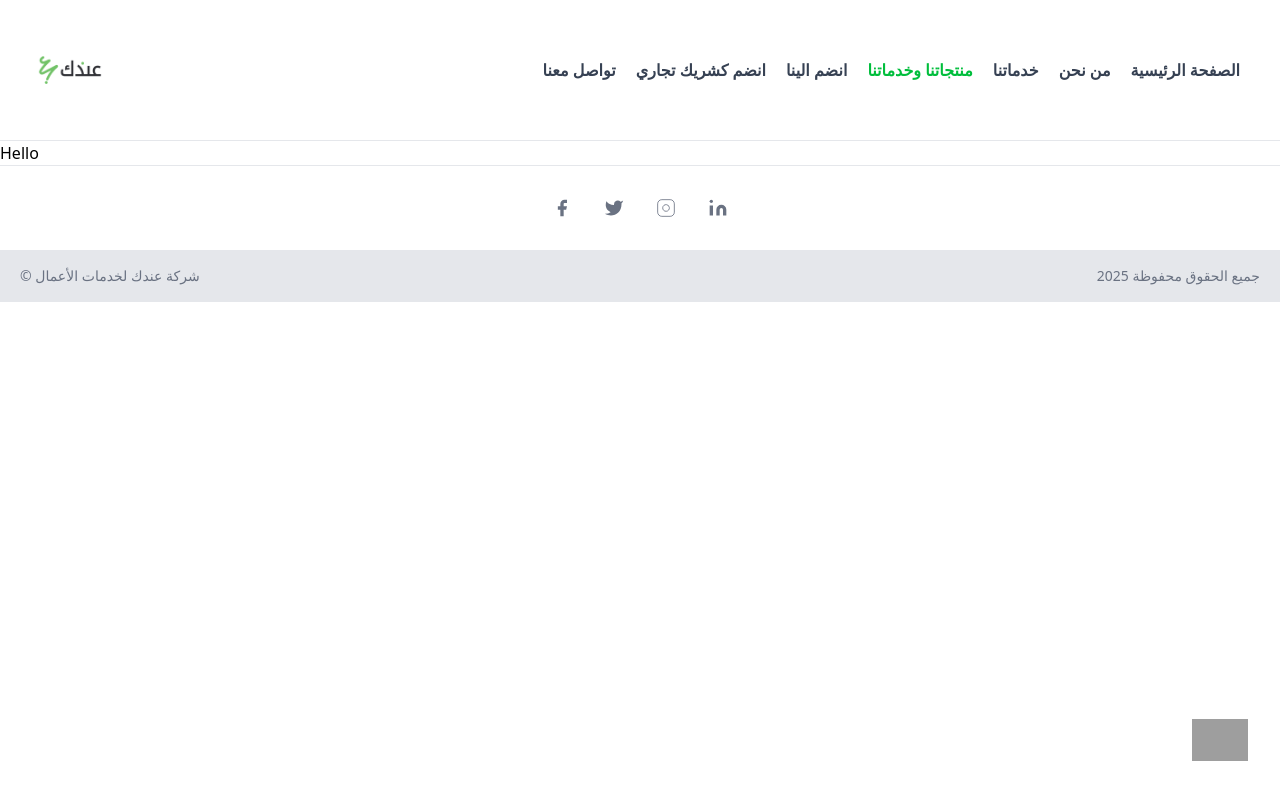
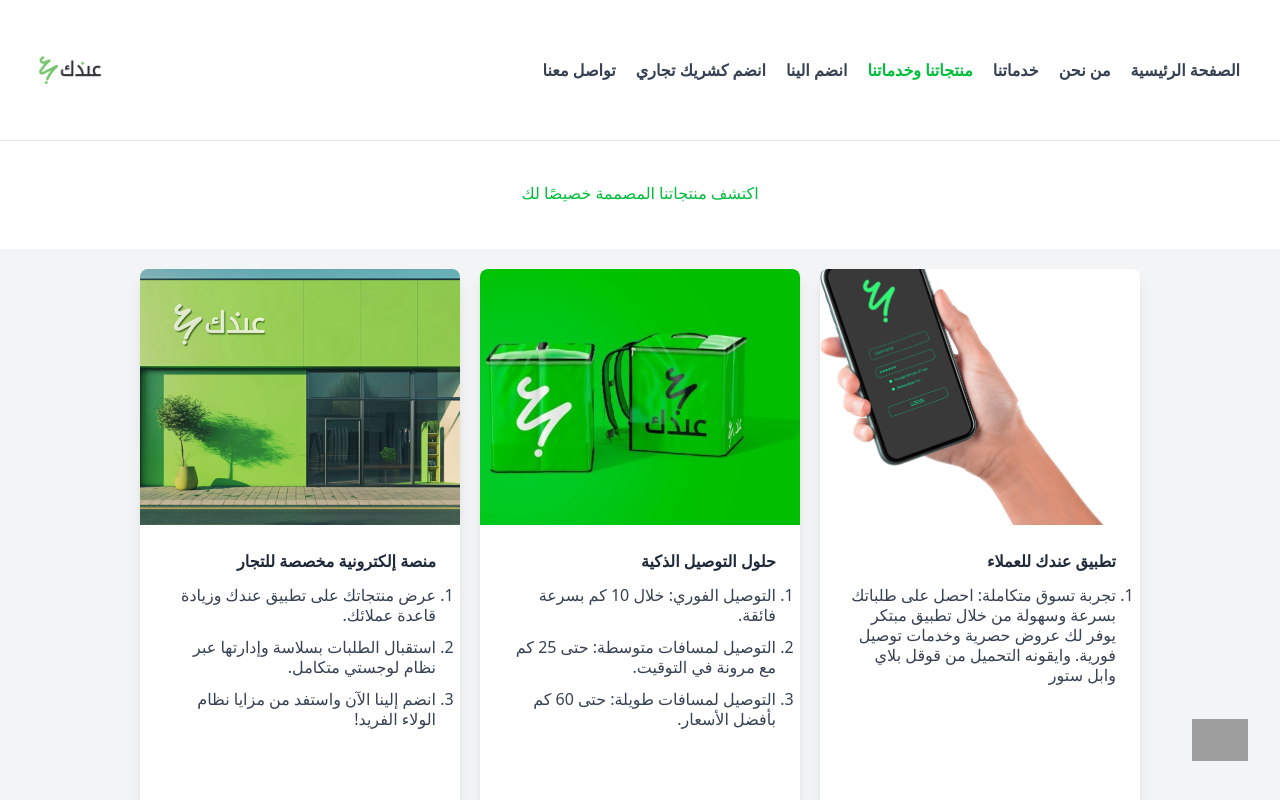
Before and after one commit to scob337/Endak-Landingpage, a React (Vite) app: page /products in a window 1280 px wide. Shown: the top 800 px of the page. Built offline with nearby package versions, Linux system fonts and the light colour scheme; grey boxes are pictures that could not be loaded.

Commit message:
Add Products Page

```diff
--- a/src/pages/Products/Product.jsx
+++ b/src/pages/Products/Product.jsx
@@ -1,8 +1,16 @@
+import MainTitle from "../../Components/SharedComponents/MainTitle"
+import CTAServices from "../Services/CTAServices"
+import ProductCard from "./ProductCard"
 
 const Products = () => {
   return (
-    <div>
-      Hello
+    <div dir="rtl" className="mb-5">
+      <div className="flex justify-center m-5">
+      <MainTitle> اكتشف منتجاتنا المصممة خصيصًا لك</MainTitle>
+      </div>
+
+      <ProductCard  />
+      <CTAServices> اطلب منتجك الآن وكن جزءًا من ثورة التوصيل!</CTAServices>
     </div>
   )
 }
--- /dev/null
+++ b/src/pages/Products/ProductCard.jsx
@@ -0,0 +1,40 @@
+import ProductData from "./ProductData";
+
+const ProductCard = () => {
+
+    return (
+      <div className="flex gap-5 flex-wrap justify-center items-center bg-gray-100 py-5
+      ">
+
+        {ProductData.map((product,idx) => (
+        <div
+        key={idx}
+        className="bg-white rounded-lg shadow-lg overflow-hidden max-w-lg h-[35rem] lg:w-1/4
+            md:w-1/3 sm:w-1/2 w-[90%]
+        ">
+        <img
+          src={product.IMG}
+          alt={product.title}
+          className="w-full h-64 object-cover"
+        />
+        <div className="p-6">
+          <h2 className="text-medium font-bold text-gray-800 mb-3">{product.title}</h2>
+          <div className="text-gray-700 leading-tight mb-4">
+                <ul className="flex flex-col gap-3" style={{ listStyleType: "number" }}>
+                    {product.Description.map((feature, index) => (
+                        <li key={index}>{feature}</li>
+                    ))}
+                </ul>
+          </div>
+
+        </div>
+      </div>
+        ))}
+
+
+
+      </div>
+    );
+  };
+
+  export default ProductCard;
--- /dev/null
+++ b/src/pages/Products/ProductData.js
@@ -0,0 +1,41 @@
+import AppImg from '../../assets/images/MobileApp2.png';
+import AppImg2 from  '../../assets/images/MobileApp.jpg';
+import Banner1 from '../../assets/images/Banner1.png';
+import Bag from  '../../assets/images/Bag.jpg';
+
+const ProductData = [
+    {
+        title:" تطبيق عندك للعملاء ",
+        Description:[
+            "تجربة تسوق متكاملة: احصل على طلباتك بسرعة وسهولة من خلال تطبيق مبتكر يوفر لك عروض حصرية وخدمات توصيل فورية. وايقونه التحميل من قوقل بلاي وابل ستور "
+        ],
+        IMG:AppImg
+    },
+    {
+        title:" حلول التوصيل الذكية ",
+        Description:[
+            " التوصيل الفوري: خلال 10 كم بسرعة فائقة." , "التوصيل لمسافات متوسطة: حتى 25 كم مع مرونة في التوقيت.",
+            "التوصيل لمسافات طويلة: حتى 60 كم بأفضل الأسعار.",
+        ],
+        IMG:Bag
+    },
+    {
+        title:"منصة إلكترونية مخصصة للتجار",
+        Description:[
+            "عرض منتجاتك على تطبيق عندك وزيادة قاعدة عملائك." ,
+            "استقبال الطلبات بسلاسة وإدارتها عبر نظام لوجستي متكامل." ,
+            "انضم إلينا الآن واستفد من مزايا نظام الولاء الفريد!"
+        ],
+        IMG:Banner1
+    },
+    {
+        title:"تطبيق خاص بعلامتك التجارية ",
+        Description:[
+            "هل تريد تطبيقًا مخصصًا باسم متجرك؟ نحن نوفر لك تطبيقًا متكاملًا يعمل بسلاسة مع نظام عندك اللوجستي، مما يسمح لك بالتركيز على أعمالك دون القلق بشأن التوصيل."
+        ],
+        IMG:AppImg2
+
+
+    }
+]
+export default ProductData
--- a/src/pages/Services/CTAServices.jsx
+++ b/src/pages/Services/CTAServices.jsx
@@ -1,6 +1,6 @@
 import { Link } from "react-router-dom"
-
-const CTAServices = () => {
+import PropTypes from 'prop-types';
+const CTAServices = ({children}) => {
   return (
 <div className="mx-auto max-w-7xl sm:px-6 lg:px-8 mt-20 ">
 
@@ -8,7 +8,7 @@ const CTAServices = () => {
     className="relative isolate overflow-hidden  px-6 py-20 text-center sm:rounded-3xl bg-[#00be3cc5]">
 
     <h2 className="mx-auto max-w-2xl text-3xl font-bold tracking-tight text-white sm:text-4xl">
-   . تواصل معنا لمعرفة كيف يمكننا دعم أعمالك
+   {children}
     </h2>
 
 
@@ -40,4 +40,7 @@ const CTAServices = () => {
   )
 }
 
+CTAServices.propTypes = {
+  children: PropTypes.number.isRequired,
+}
 export default CTAServices
--- a/src/pages/Services/Services.jsx
+++ b/src/pages/Services/Services.jsx
@@ -52,7 +52,7 @@
           ))}
         </div>
         <div className="mt-10" data-aos="fade-up" data-aos-duration="700">
-          <CTAServices />
+          <CTAServices >.تواصل معنا لمعرفة كيف يمكننا دعم أعمالك</CTAServices>
         </div>
       </div>
     );
```
Also changed, not shown: src/assets/images/MobileApp2.png (renamed from src/assets/images/MobileApp2.jpg.png), src/assets/images/MobileApp3.png (renamed from src/assets/images/MobileApp3.jpg.png).
